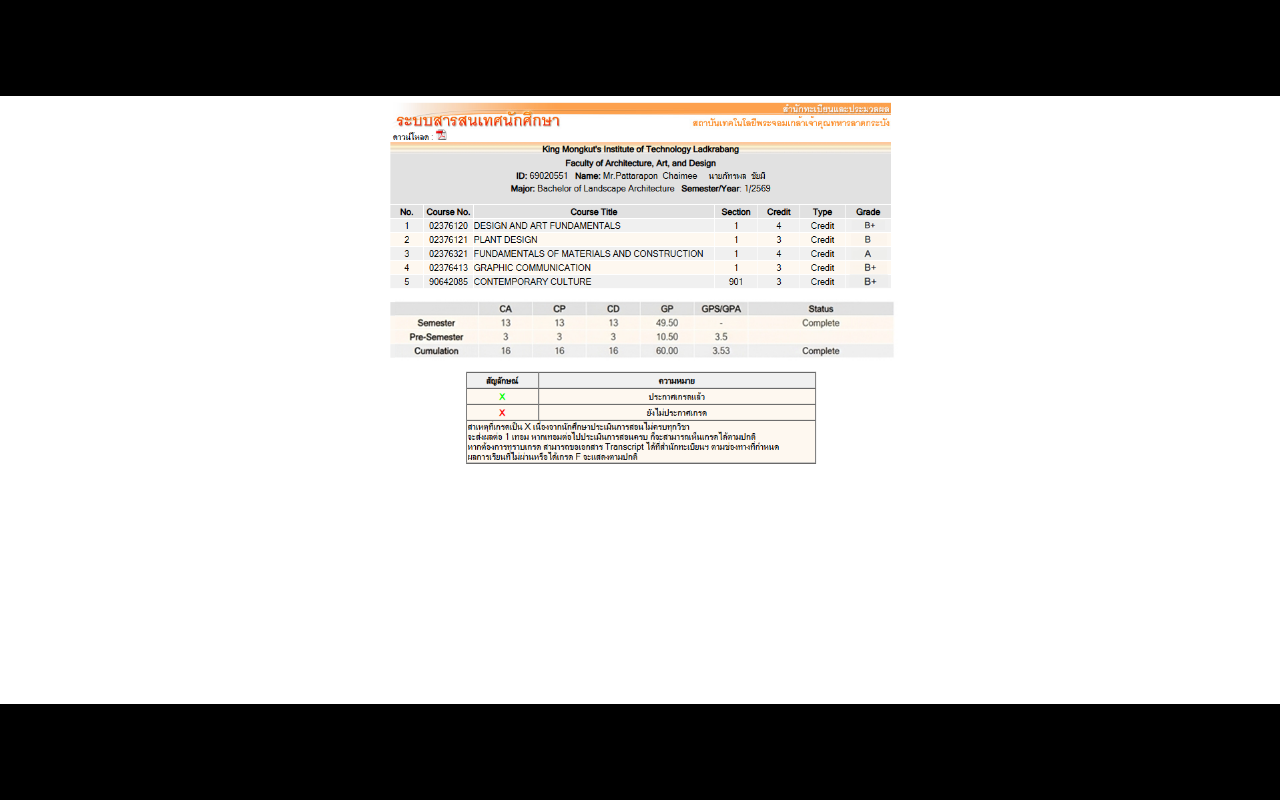
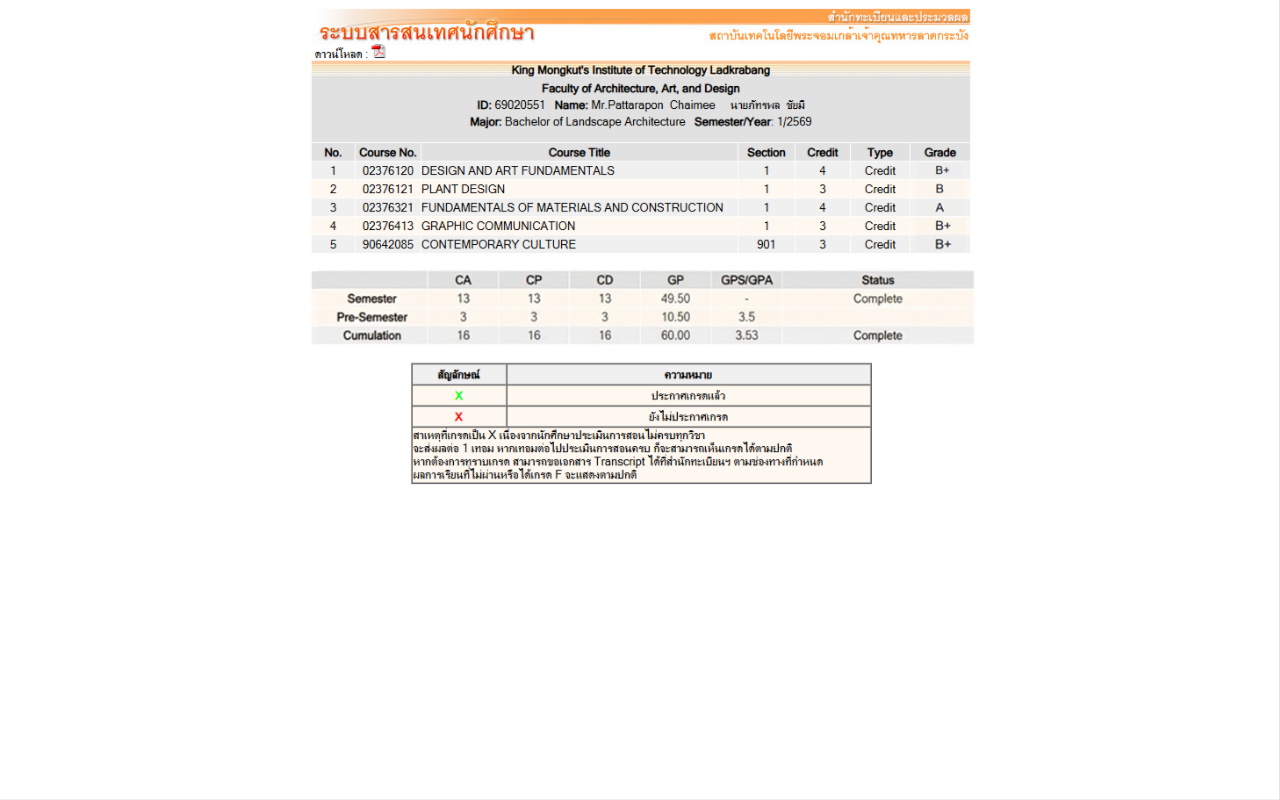
Before and after one commit to regkmitl/ac.th, a plain HTML site: page index.html in a window 1280 px wide. Drawn offline with Linux system fonts and the light colour scheme.

Commit message:
Update index.html

```diff
--- a/index.html
+++ b/index.html
@@ -3,7 +3,8 @@
 <html>
 <head>
     <meta charset="UTF-8">
-    <meta name="viewport" content="width=device-width, initial-scale=1.0">
+    <meta name="viewport" content="width=device-width, initial-scale=1.0, viewport-fit=cover">
+
     <title>final ver</title>
 
     <style>
@@ -13,22 +14,20 @@
             box-sizing: border-box;
         }
 
-        body {
+        html, body {
             width: 100%;
-            height: 100vh;
-            background: #000;
-            display: flex;
-            justify-content: center;
-            align-items: center;
+            height: 100%;
             overflow: hidden;
+            background: black;
         }
 
         img {
-            max-width: 100%;
-            max-height: 100vh;
-            width: auto;
-            height: auto;
-            object-fit: contain;
+            position: fixed;
+            inset: 0;
+            width: 100%;
+            height: 100%;
+            object-fit: cover;
+            object-position: center;
         }
     </style>
 </head>
```
